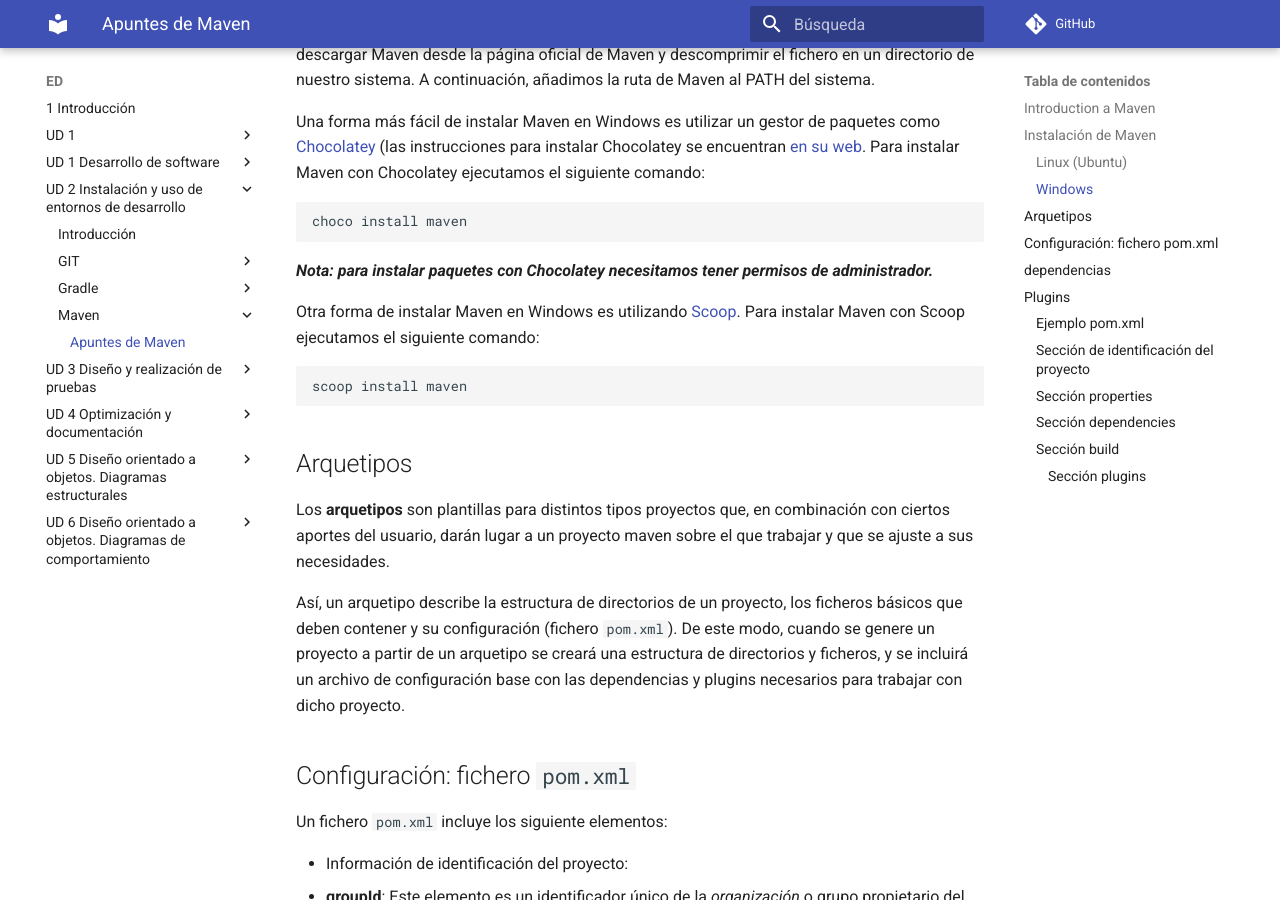
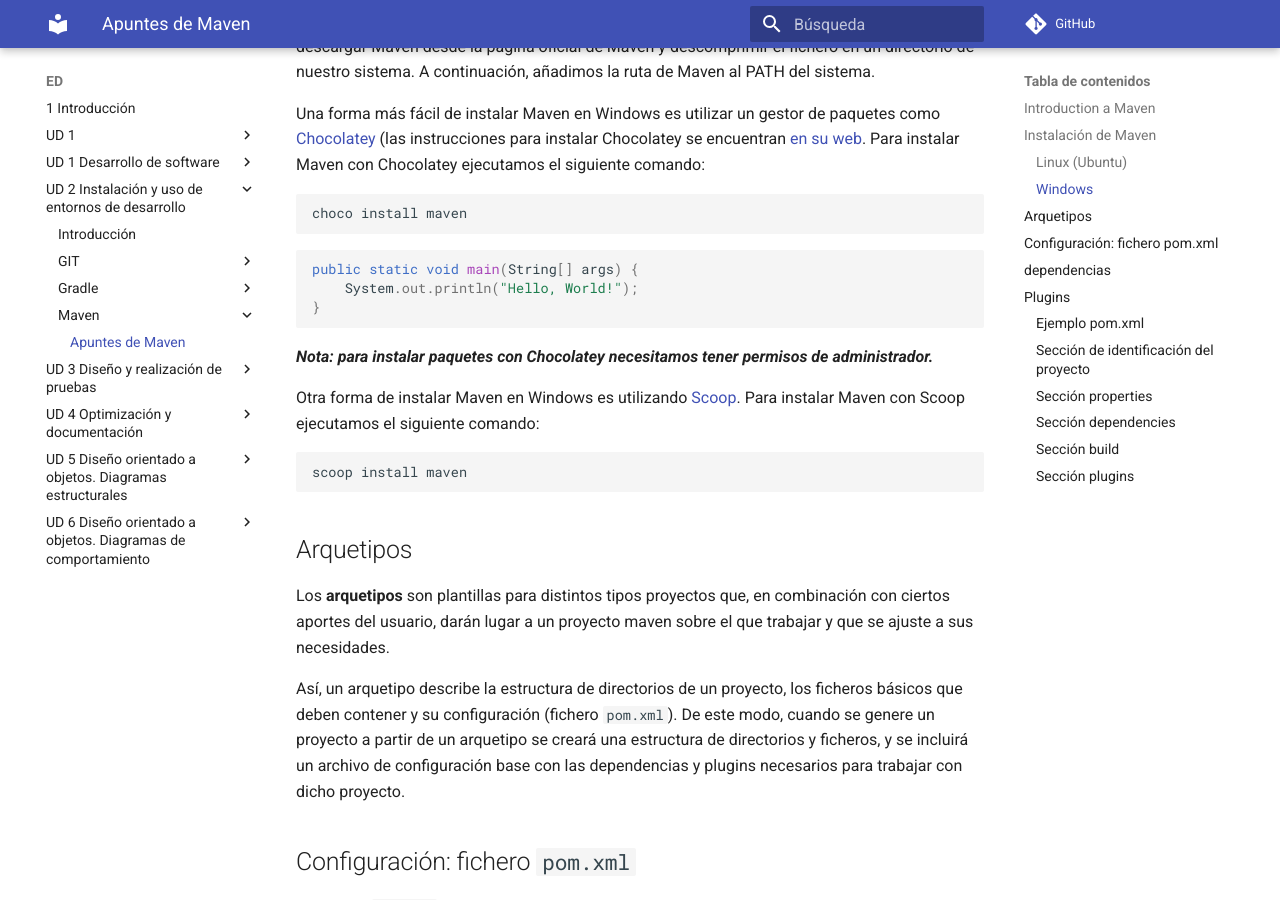
Before and after one commit to mmourazos/Curso-2024-2025, an MkDocs documentation site: the page built from docs/ED/UD 2 - Instalación y uso de entornos de desarrollo/Maven/Apuntes de maven.md, in a window 1280 px wide and 900 px high, scrolled down 1863 px. Built offline with MkDocs 1.6.1 and Material for MkDocs 9.7.7, drawn with Linux system fonts in a browser that asks for light colours; comment, search, counter and statistics services are not loaded.

Commit message:
Correcciones

````diff
--- a/docs/ED/UD 2 - Instalación y uso de entornos de desarrollo/Maven/Apuntes de maven.md
+++ b/docs/ED/UD 2 - Instalación y uso de entornos de desarrollo/Maven/Apuntes de maven.md
@@ -39,7 +39,13 @@
 choco install maven
 ```
 
-**_Nota: para instalar paquetes con Chocolatey necesitamos tener permisos de administrador._**
+```java
+public static void main(String[] args) {
+    System.out.println("Hello, World!");
+}
+```
+
+***Nota: para instalar paquetes con Chocolatey necesitamos tener permisos de administrador.***
 
 Otra forma de instalar Maven en Windows es utilizando [Scoop](https://scoop.sh/). Para instalar Maven con Scoop ejecutamos el siguiente comando:
 
@@ -57,31 +63,31 @@
 
 Un fichero `pom.xml` incluye los siguiente elementos:
 
-* Información de identificación del proyecto:
-   - **groupId**: Este elemento es un identificador único de la _organización_ o grupo propietario del proyecto. Suele estar basado en identificador de dominio completamente cualificado (`gal.xunta.edu`, `net.iessanclmente`, etc.).
-   - **artifactId**: Este elemento es un identificador único del proyecto. El elemento principal generado por el proyecto tendrá este nombre (generalmente un fichero `.jar` (`myapp-1.0.jar`).
-   - **version**: Este elemento indica la versión del _artefacto_ que generará el proyecto.
-   - **name**: El nombre interno que tendrá el proyecto.
-* **properties**: En esta sección se podrán definir _variables internas al proyecto_. Es decir, establecer valores que podrán consultarse durante el proceso de generación del proyecto.
-* **dependencies**: En esta sección se indicarán las distintas dependencias del proyecto así como el contexto de las mismas.
-   - **dependency**: Elemento que contiene las información de cada dependencia y constará de:
-      - **groupId**: Al igual que el **groupId* del proyecto pero referido a la organización autora de la dependencia.
-      - **artifactId**: El nombre único de la dependencia.
-      - **version**: Versión de la dependencia.
-      - **scope**: Indica el contexto de la dependencia, _para qué necesitamos la dependencia_. Por defecto es `compile`, pero pueden ser otros como `test` o `provided`, etc.
-* **build**: En esta sección se indicará la forma en que ha de procesarse el proyecto y las acciones que se deben realizar. El elemento `plugins` es el que indicará las herramientas que se utilizarán para el proceso de compilación.
-   - **plugins** y **plugin**: Elemento que contiene la información de cada herramienta que se utilizará para el proceso de compilación.
+- Información de identificación del proyecto:
+  - **groupId**: Este elemento es un identificador único de la *organización* o grupo propietario del proyecto. Suele estar basado en identificador de dominio completamente cualificado (`gal.xunta.edu`, `net.iessanclmente`, etc.).
+  - **artifactId**: Este elemento es un identificador único del proyecto. El elemento principal generado por el proyecto tendrá este nombre (generalmente un fichero `.jar` (`myapp-1.0.jar`).
+  - **version**: Este elemento indica la versión del *artefacto* que generará el proyecto.
+  - **name**: El nombre interno que tendrá el proyecto.
+- **properties**: En esta sección se podrán definir *variables internas al proyecto*. Es decir, establecer valores que podrán consultarse durante el proceso de generación del proyecto.
+- **dependencies**: En esta sección se indicarán las distintas dependencias del proyecto así como el contexto de las mismas.
+  - **dependency**: Elemento que contiene las información de cada dependencia y constará de:
+    - **groupId**: Al igual que el **groupId* del proyecto pero referido a la organización autora de la dependencia.
+    - **artifactId**: El nombre único de la dependencia.
+    - **version**: Versión de la dependencia.
+    - **scope**: Indica el contexto de la dependencia, *para qué necesitamos la dependencia*. Por defecto es `compile`, pero pueden ser otros como `test` o `provided`, etc.
+- **build**: En esta sección se indicará la forma en que ha de procesarse el proyecto y las acciones que se deben realizar. El elemento `plugins` es el que indicará las herramientas que se utilizarán para el proceso de compilación.
+  - **plugins** y **plugin**: Elemento que contiene la información de cada herramienta que se utilizará para el proceso de compilación.
 
 ## dependencias
 
 Cuando mencionamos las dependencias en el apartado anterior hablamos de que tenían un contexto de uso. Los contextos de uso son:
 
-* `compile`: indica que la dependencia es necesaria para poder construir el proyecto.
-* `test`: indica que la dependencia es necesaria para poder realizar los tests del proyecto.
-* `provided`: indica que la dependencia es necesaria para poder ejecutar el proyecto, pero no es necesaria para construirlo.
-* `runtime`: indica que la dependencia es necesaria para poder ejecutar el proyecto.
-* `system`: indica que la dependencia es necesaria para poder ejecutar el proyecto, pero no es necesaria para construirlo.
-* `import`: indica que la dependencia es necesaria para poder importar el proyecto.
+- `compile`: indica que la dependencia es necesaria para poder construir el proyecto.
+- `test`: indica que la dependencia es necesaria para poder realizar los tests del proyecto.
+- `provided`: indica que la dependencia es necesaria para poder ejecutar el proyecto, pero no es necesaria para construirlo.
+- `runtime`: indica que la dependencia es necesaria para poder ejecutar el proyecto.
+- `system`: indica que la dependencia es necesaria para poder ejecutar el proyecto, pero no es necesaria para construirlo.
+- `import`: indica que la dependencia es necesaria para poder importar el proyecto.
 
 Para profundizar aún más en cómo gestiona Maven las dependencias se puede consultar el [apartado sobre las mismas](https://maven.apache.org/guides/introduction/introduction-to-dependency-mechanism.html) en la documentación.
 
@@ -179,11 +185,11 @@
 
 En todo fichero `pom.xml` es necesario definir la sección de identificación del proyecto. Esta sección se compone de los siguientes elementos:
 
-- `groupId`: identificador del grupo al que pertenece el proyecto. Por ejemplo `gal.edu.xunta`. **No** es necesario que siga la notación de _puntos_ o de paquetes de Java (aunque se considera una buena práctica).
+- `groupId`: identificador del grupo al que pertenece el proyecto. Por ejemplo `gal.edu.xunta`. **No** es necesario que siga la notación de *puntos* o de paquetes de Java (aunque se considera una buena práctica).
 - `artifactId`: identificador del proyecto. Normalmente coincide con el nombre con el que se conocerá el proyecto. Este identificador es, en combinación con el `groupId`, la clave que identifica de forma única un proyecto respecto a todos los demás.
 - `version`: versión del proyecto.
 
-El elemento o  _artefacto_ resultado de la ejecución del proyecto suele llamarse `<artifactId>.<version>.jar`.
+El elemento o  *artefacto* resultado de la ejecución del proyecto suele llamarse `<artifactId>.<version>.jar`.
 
 ### Sección `properties`
 
@@ -207,13 +213,13 @@
   - `compile` (el valor por defecto): la dependencia será necesaria para poder construir el proyecto.
   - `test`: la dependencia sólo será necesaria cuando se deseen realizar tests.
 
-Como vimos antes hay más _scopes_.
+Como vimos antes hay más *scopes*.
 
 ### Sección `build`
 
 Esta es la sección dedicada a indicar cómo se debe construir el proyecto. En esta sección se pueden definir los plugins que se utilizarán para construir el proyecto.
 
-#### Sección plugins
+### Sección plugins
 
 Los plugins son elementos que añaden funcionalidades a Maven, principalmente para compilar y probar el proyecto pero también para generar documentación, informes, etc. Los plugins se definen dentro de la etiqueta `<plugins>` y cada plugin se define mediante la etiqueta `<plugin>`.
 
````
Also changed, not shown: To do/20a25-10-2024.md (+2 -2 lines).
